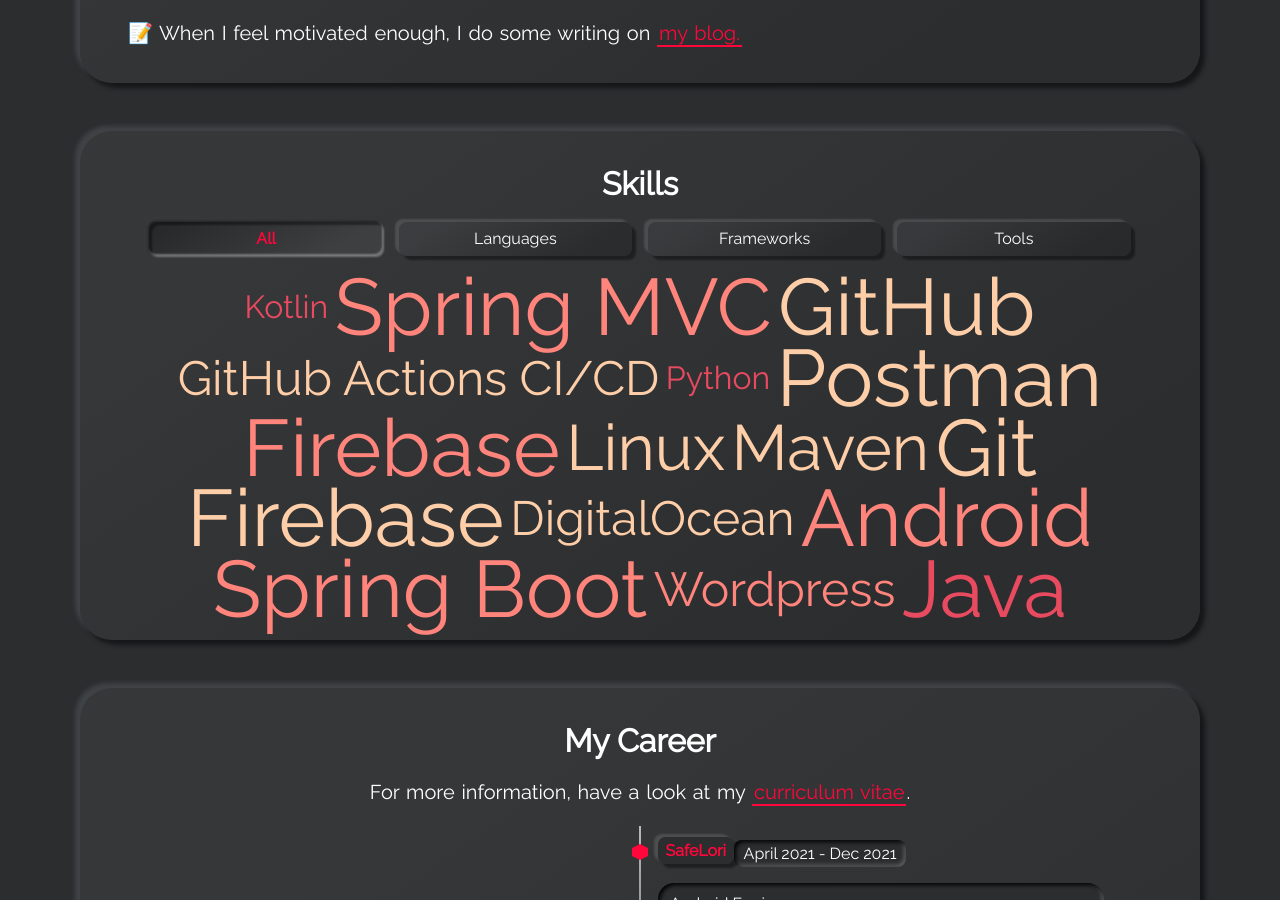
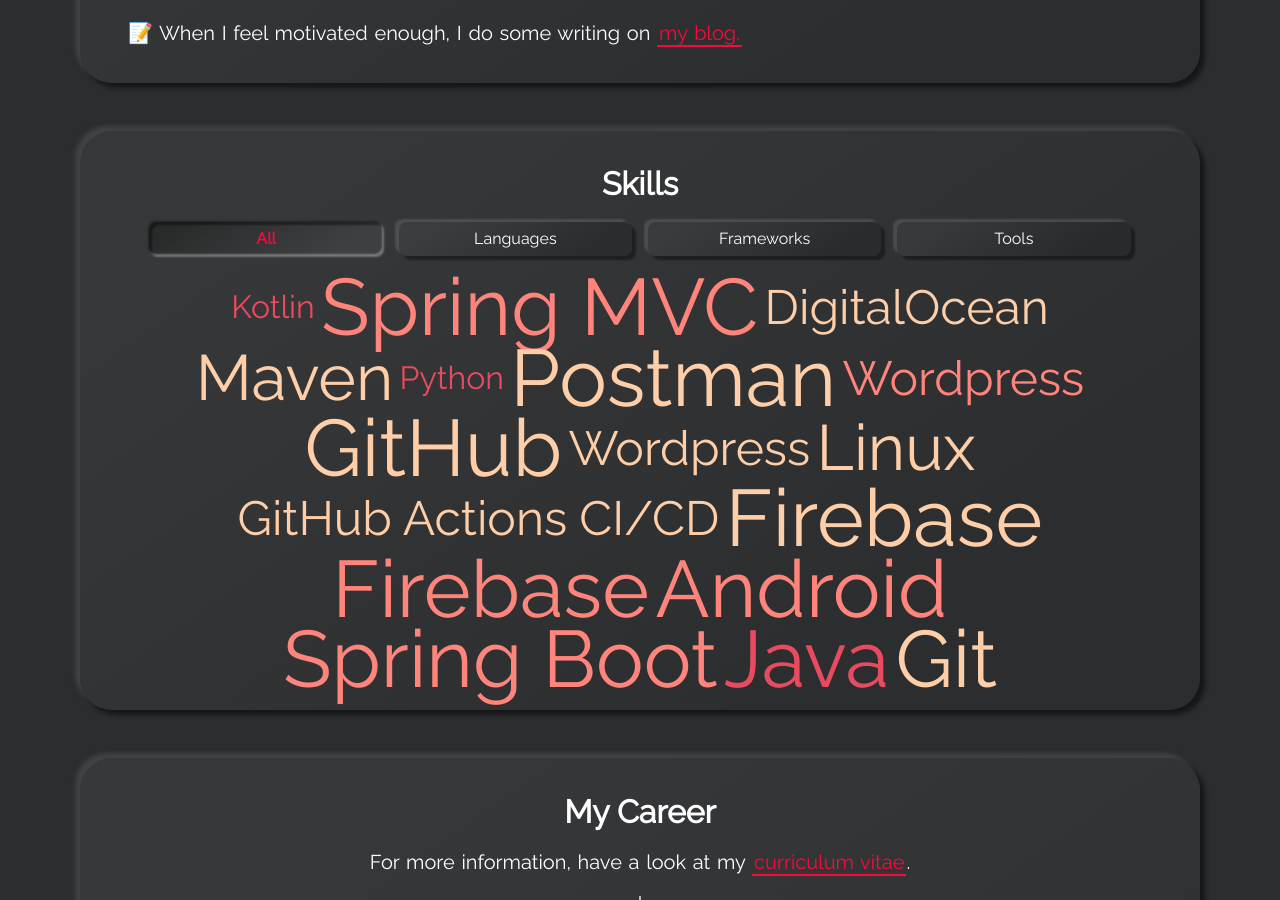
Before and after one commit to giddy-mpungu/giddy-mpungu.github.io, a Jekyll site: the page built from index.html, in a window 1280 px wide and 900 px high, scrolled down 1375 px. Built offline with Jekyll 4.4.1, drawn with Linux system fonts in a browser that asks for light colours.

Commit message:
Update skills-tools.yml

```diff
--- a/_data/skills-tools.yml
+++ b/_data/skills-tools.yml
@@ -28,3 +28,6 @@
 
 - name: Maven
   weight: 4
+
+- name: Wordpress
+  weight: 3
```
